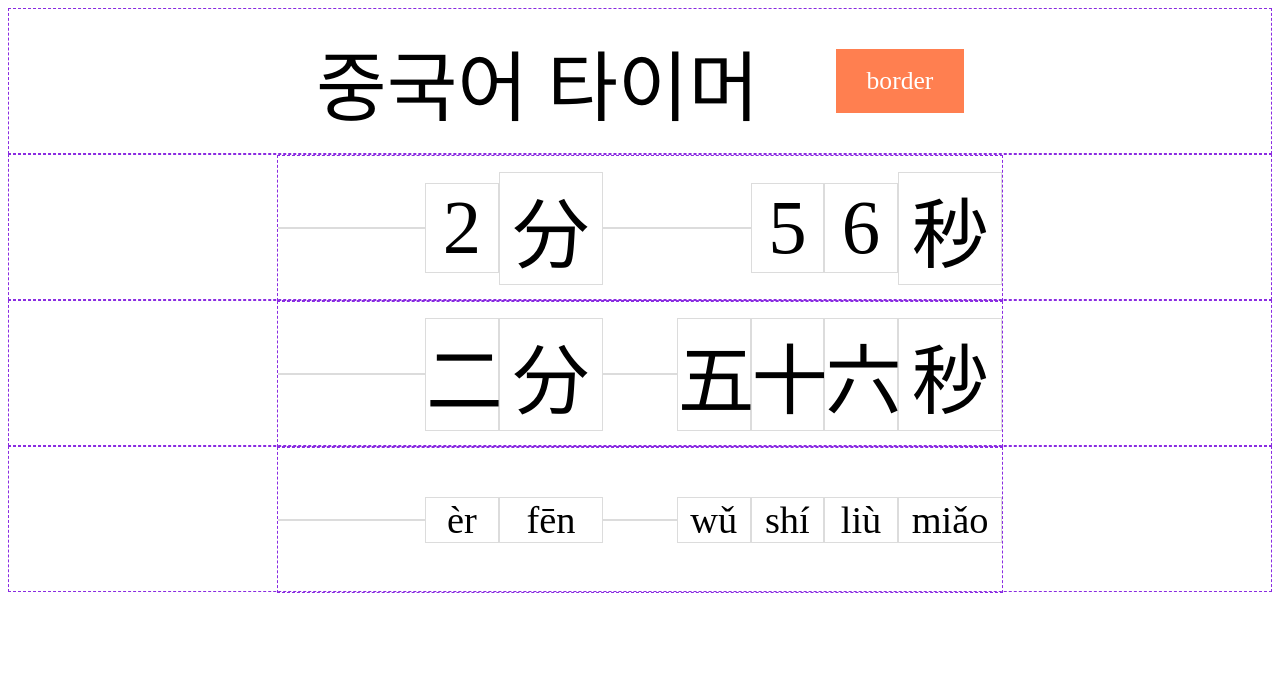
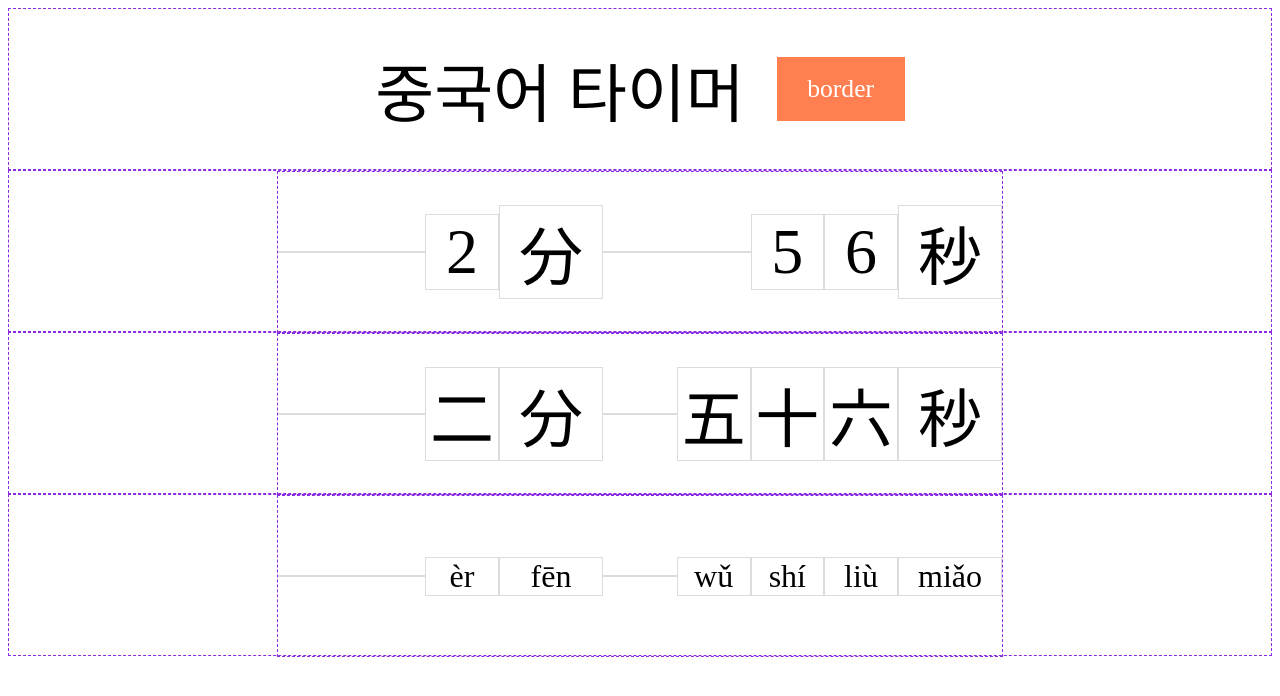
Before and after one commit to Hearkour/chinese-timer, a plain HTML site: page index.html in a window 1280 px wide. Drawn offline with Linux system fonts and the light colour scheme; a web font is replaced by a local one.

Commit message:
Set body max fontSize, .outer max height

```diff
--- a/index.html
+++ b/index.html
@@ -10,7 +10,7 @@
 
 <body>
     <div class="outer">
-        중국어 타이머 &nbsp;&nbsp;&nbsp;
+        중국어 타이머 &nbsp;
         <input type="button" id="border" value="border">
     </div>
 
--- a/scripts/main.js
+++ b/scripts/main.js
@@ -8,6 +8,7 @@ const $timer_chinese_pinyin = $('timer-chinese-pinyin');
 const TIMEOUT = 180; // seconds
 
 const bodyFontSize = '6vmax';
+const bodyFontMAX = '4rem';
 
 class FT { // Framerate Timer, statics for calc
     static stop = false;
@@ -17,7 +18,7 @@ class FT { // Framerate Timer, statics for calc
 
 $s('body').onload = (function() {
     $s('body').style.fontFamily = 'NotoSerif-Regular';
-    $s('body').style.fontSize = bodyFontSize;
+    $s('body').style.fontSize = `min(${bodyFontSize}, ${bodyFontMAX})`;
 });
 
 startAnimating(5);
--- a/scripts/printtime.js
+++ b/scripts/printtime.js
@@ -114,8 +114,7 @@ function setInnerTimeHTML($timer, langType, charType) {
 
             minChar = 'fēn';
             secChar = 'miǎo';
-            let pfontSize = bodyFontSize.slice(0, -4) / 2;
-            $timer.style.fontSize = `${pfontSize}vmax`;
+            $timer.style.fontSize = `${ getComputedStyle($s('body')).fontSize.slice(0, -2) / 2 }px`;
         }
     }
 
--- a/styles/global.css
+++ b/styles/global.css
@@ -39,7 +39,7 @@ div {
     justify-content: center;
 
     text-align: center;
-    height: 18vh;
+    height: min(22vh, 10rem);
 }
 .inner {
     display: table-cell;
```
